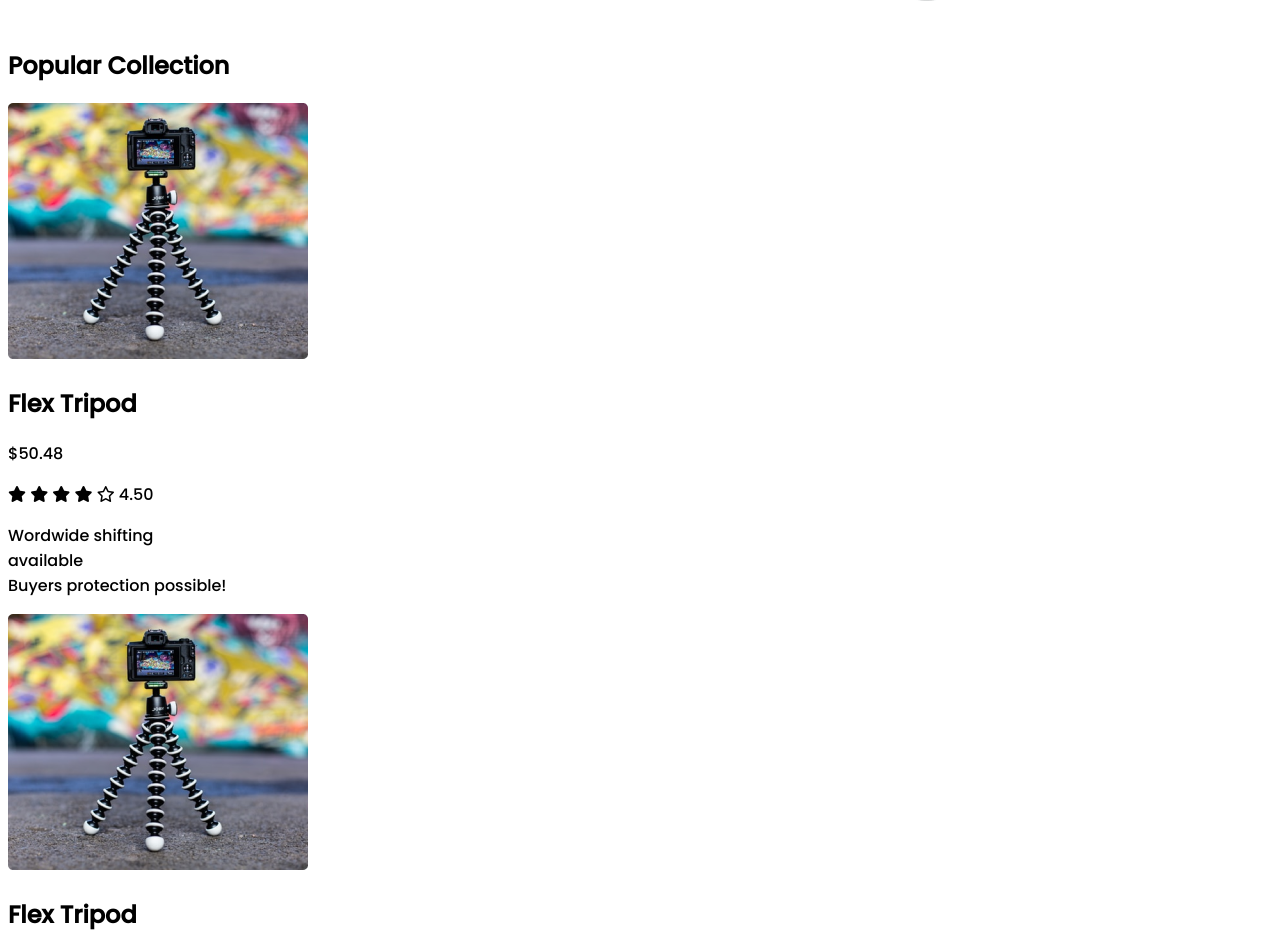
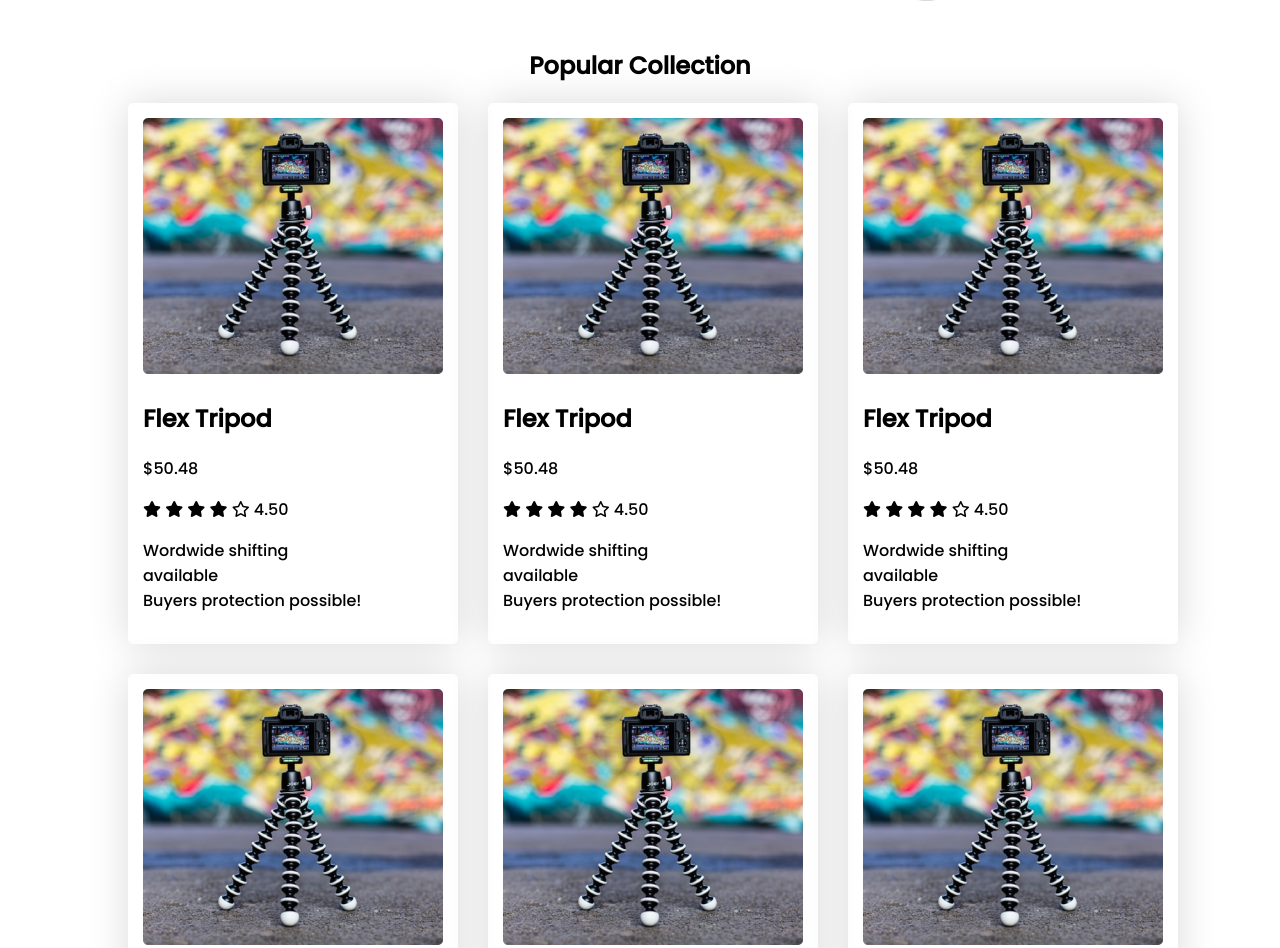
Before and after one commit to yassesh/influencer-gear-project, a plain HTML site: page index.html in a window 1280 px wide. Shown: the part 579-1527 px from the top of the page. Drawn offline with Linux system fonts and the light colour scheme; a web font is replaced by a local one.

Commit message:
collections part roughly completed

```diff
--- a/styles/style.css
+++ b/styles/style.css
@@ -6,7 +6,9 @@ body{
 
 }
 
-/* Start Journey Styles */
+/*----------
+ Start Journey Styles
+ --------------- */
 .start-journey{
     display: flex;
     margin-left: 120px;
@@ -44,3 +46,23 @@ body{
     padding-left: 20%;
     padding-top: 120px;
 }
+/* -----------
+Popular collections styles
+---------------- */
+.section-title{
+    text-align: center;
+}
+.all-collections{
+    display: grid;
+    grid-template-columns: repeat(3,1fr);
+    justify-items: center;
+    margin-left: 120px;
+    margin-right: 120px;
+    grid-column-gap: 30px;
+    grid-row-gap:30px;
+}
+.collection{
+    box-shadow: 0px 0px 40px rgba(0, 0, 0, 0.15);
+    border-radius: 5px;
+    padding: 15px;
+}
```
